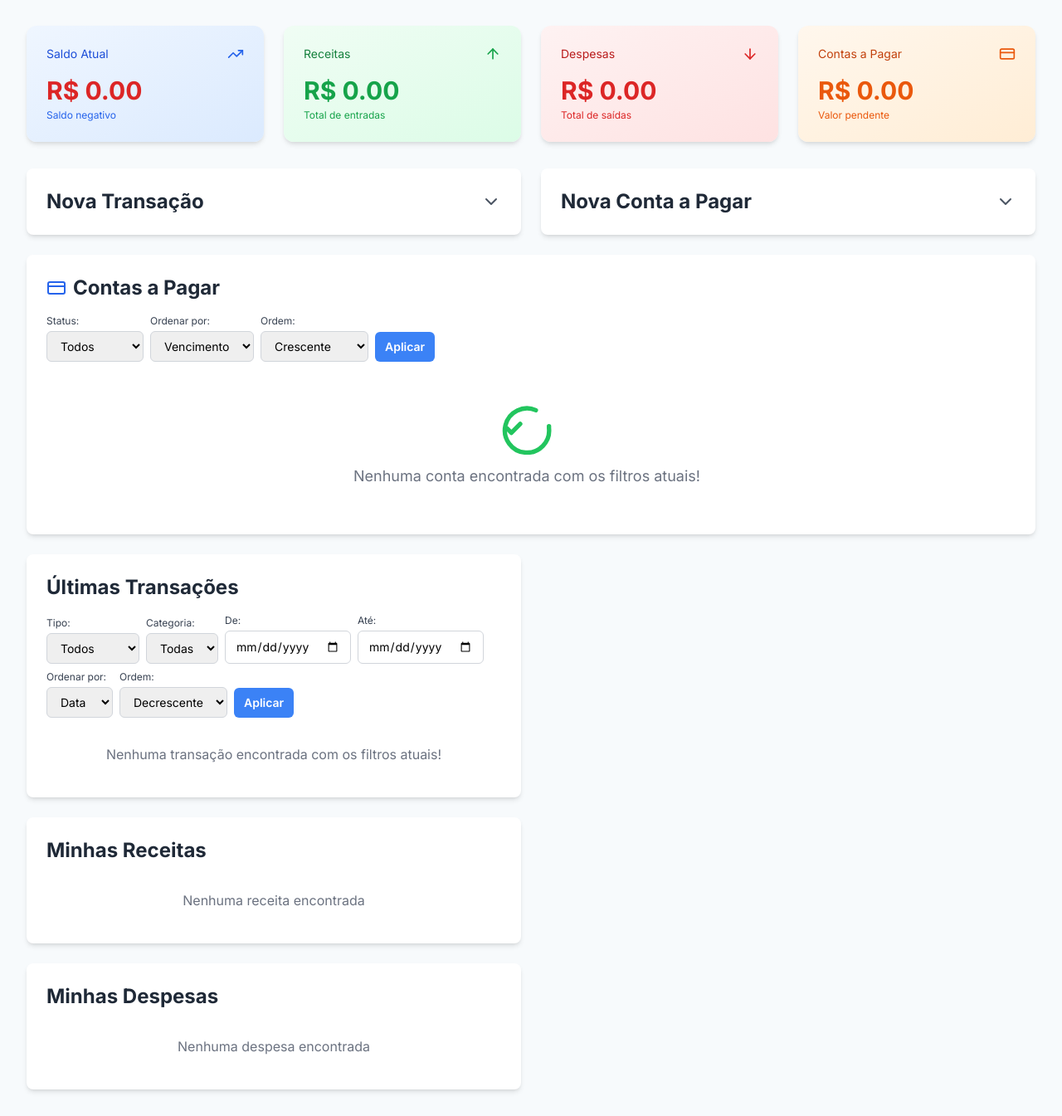
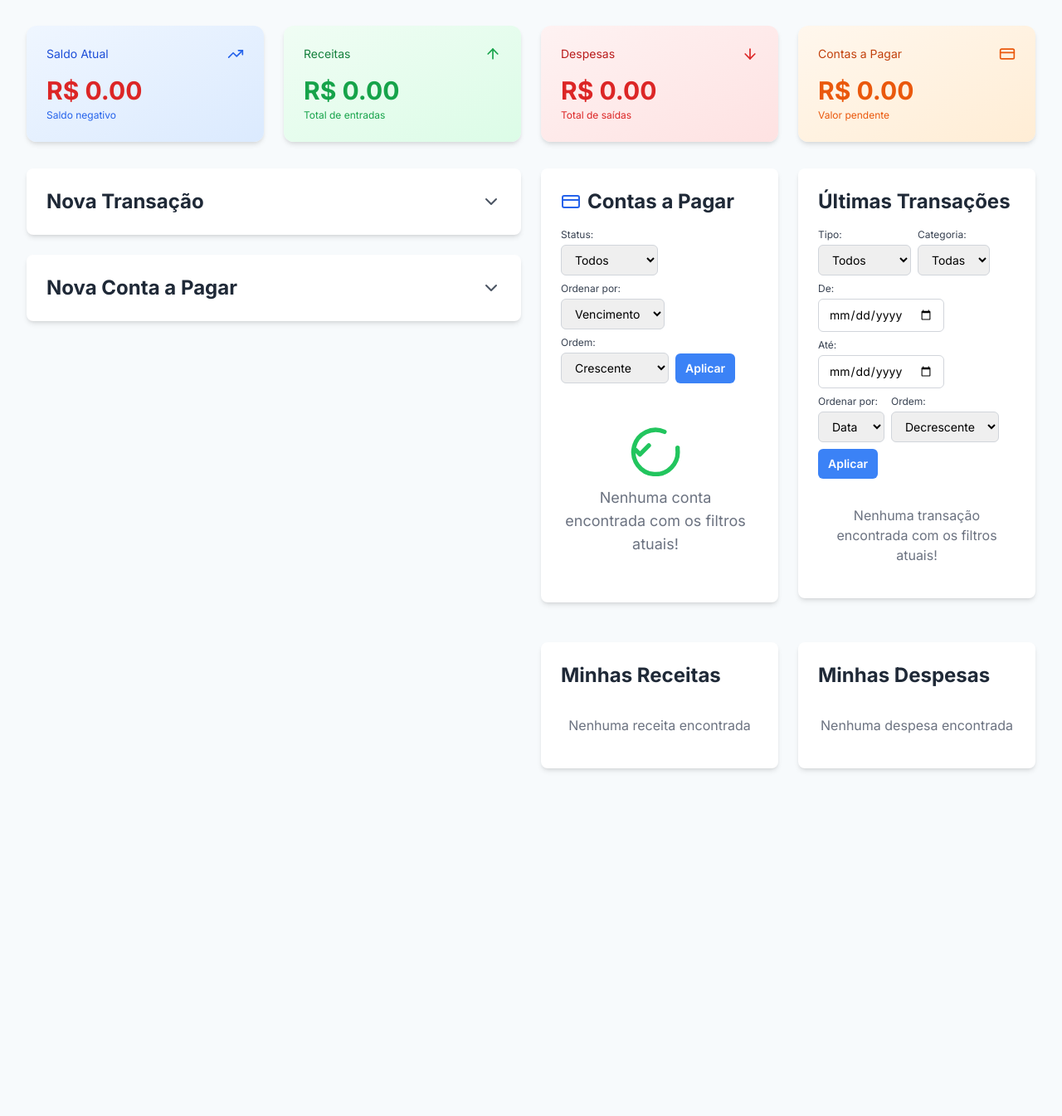
Before and after one commit to txpbm800/app.py, a Python web app: template templates/index.html in a window 1280 px wide. Shown: the part 73-1418 px from the top of the page at 83% size. After the commit the page ends 1002 px from the top, so only its background shows below. Run offline with Jinja, Linux system fonts and the light colour scheme; the template is opened without the code that fills it, so the values that code supplies are empty; some libraries are stand-ins or nearby versions.

Commit message:
Fix: Final layout rebuild for 2x2 lists (Bills, Transactions, Income, Expense) in index.html, ensuring correct grid and flexbox usage for desired positioning. (Requires DB recreate for schema compatibility)

```diff
--- a/templates/index.html
+++ b/templates/index.html
@@ -251,8 +251,11 @@
             </div>
         </div>
 
-        <!-- CONTÊINER DE GRADE UNIFICADO para Formulários e Listas -->
+        {# NOVO: Grid principal para os formulários e as listas, garantindo o layout de 2 colunas no desktop #}
         <div class="grid grid-cols-1 lg:grid-cols-2 gap-6 mt-8 items-start">
+
+            {# COLUNA ESQUERDA: Formulário de Nova Transação e Nova Conta a Pagar #}
+            <div class="col-span-1 space-y-6"> {# Esta div vai agrupar os dois formulários e ocupar a primeira coluna #}
                 <!-- Transaction Form Section (Colapsável) -->
                 <div class="rounded-lg shadow-md bg-white card-shadow">
                     <button type="button" class="w-full text-left p-6 flex items-center justify-between focus:outline-none" onclick="toggleAccordion('transaction-form-content', 'transaction-arrow', ['bill-form-content'], ['bill-arrow'])">
@@ -377,14 +380,14 @@
                         </form>
                     </div>
                 </div>
+            </div> {# Fim da COLUNA ESQUERDA #}
 
-            {# ESTE DIV AGRUPA AS TRÊS LISTAS (Contas a Pagar, Receitas, Despesas) e as posiciona em 2 colunas #}
-            {# col-span-1 no mobile, col-span-2 no desktop para ocupar toda a largura disponível abaixo dos formulários #}
-            <div class="col-span-1 lg:col-span-2 grid grid-cols-1 md:grid-cols-2 gap-6 items-start">
+            {# COLUNA DIREITA: Todas as Listas de Dados (Contas a Pagar, Últimas Transações, Receitas, Despesas) #}
+            {# Esta div vai ocupar a segunda coluna no desktop. Dentro dela, criaremos um grid 2x2 para as 4 listas. #}
+            <div class="col-span-1 grid grid-cols-1 md:grid-cols-2 gap-6 items-start">
 
-                <!-- Bills List Section -->
-                {# bills-list-container para aplicar a rolagem e espaçamento #}
-                <div class="col-span-1 md:col-span-2 rounded-lg shadow-md bg-white p-6 card-shadow"> {# Ajustado para ocupar toda a largura #}
+                <!-- Bills List Section (Contas a Pagar) - TOP-LEFT -->
+                <div class="rounded-lg shadow-md bg-white p-6 card-shadow"> {# Não precisa de col-span aqui, o grid pai já define #}
                     <h2 class="flex items-center space-x-2 text-2xl font-bold text-gray-800 mb-4">
                         <svg xmlns="http://www.w3.org/2000/svg" width="24" height="24" viewBox="0 0 24 24" fill="none" stroke="currentColor" stroke-width="2" stroke-linecap="round" stroke-linejoin="round" class="lucide lucide-credit-card h-6 w-6 text-blue-600"><rect width="20" height="14" x="2" y="5" rx="2"/><line x1="2" x2="22" y1="10" y2="10"/></svg>
                         <span>Contas a Pagar</span>
@@ -523,11 +526,8 @@
                     </div>
                 </div>
 
-                {# NOVO DIV ENVOLVEDOR para "Últimas Transações", "Minhas Receitas" e "Minhas Despesas" #}
-                {# Este div ocupará a segunda coluna no desktop (col-span-1) e terá seu próprio grid interno #}
-                <div class="col-span-1 grid grid-cols-1 gap-6 items-start">
-                    <!-- Transaction List Section (Últimas Transações) -->
-                    <div class="rounded-lg shadow-md bg-white p-6 card-shadow">
+                <!-- Transaction List Section (Últimas Transações) - TOP-RIGHT -->
+                <div class="rounded-lg shadow-md bg-white p-6 card-shadow"> {# Removido col-span aqui, o grid pai já define #}
                     <h2 class="text-2xl font-bold text-gray-800 mb-4">Últimas Transações</h2>
                     {# CONTROLES DE FILTRO E ORDENAÇÃO PARA TRANSAÇÕES #}
                     <div class="mb-4 space-y-2">
@@ -625,14 +625,13 @@
                                         </div>
                                     </div>
                                 </div>
-                                </div>
                             {% endfor %}
                         {% endif %}
                     </div>
                 </div>
 
                 <!-- Income List Section -->
-                <div class="rounded-lg shadow-md bg-white p-6 card-shadow mt-6 md:mt-0"> {# mt-6 para mobile spacing, md:mt-0 para desktop #}
+                <div class="rounded-lg shadow-md bg-white p-6 card-shadow mt-6"> {# mt-6 para mobile spacing #}
                     <h2 class="text-2xl font-bold text-gray-800 mb-4">Minhas Receitas</h2>
                     <div class="space-y-3">
                         {% if not income_transactions %}
@@ -659,7 +658,7 @@
                     </div>
 
                     <!-- Expense List Section -->
-                    <div class="rounded-lg shadow-md bg-white p-6 card-shadow mt-6 md:mt-0"> {# mt-6 para mobile spacing, md:mt-0 para desktop #}
+                    <div class="rounded-lg shadow-md bg-white p-6 card-shadow mt-6"> {# mt-6 para mobile spacing #}
                         <h2 class="text-2xl font-bold text-gray-800 mb-4">Minhas Despesas</h2>
                         <div class="space-y-3">
                             {% if not expense_transactions %}
@@ -684,7 +683,7 @@
                             {% endif %}
                         </div>
                     </div>
-                </div> {# Fim do novo div que agrupa Receitas e Despesas #}
+                </div> {# Fim do novo div que agrupa Últimas Transações, Receitas e Despesas #}
 
 
             </div> {# Fim do CONTÊINER DE GRADE UNIFICADO para Formulários e Listas #}
```
Lines whose indentation alone changed are shown as unchanged.
